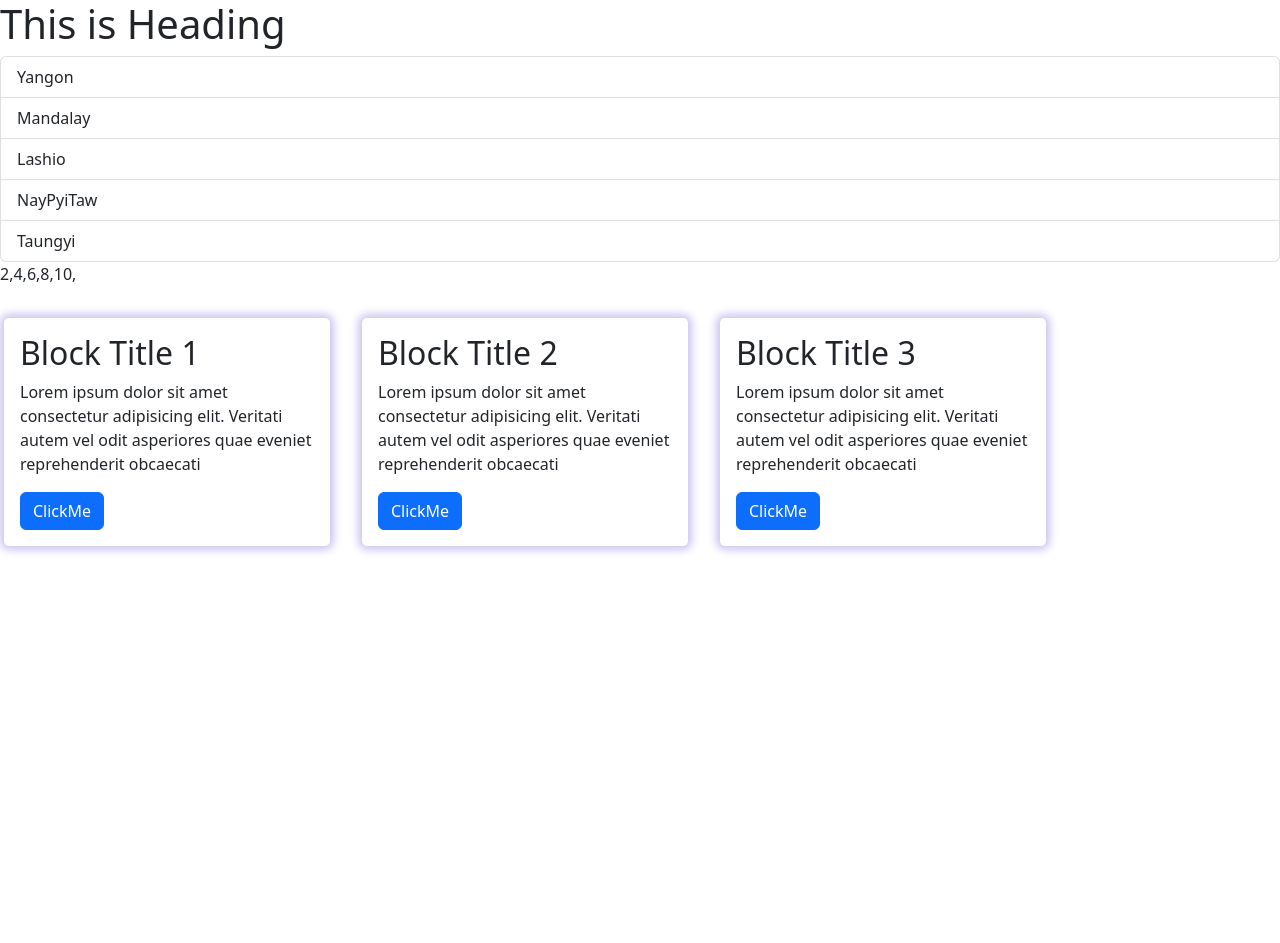
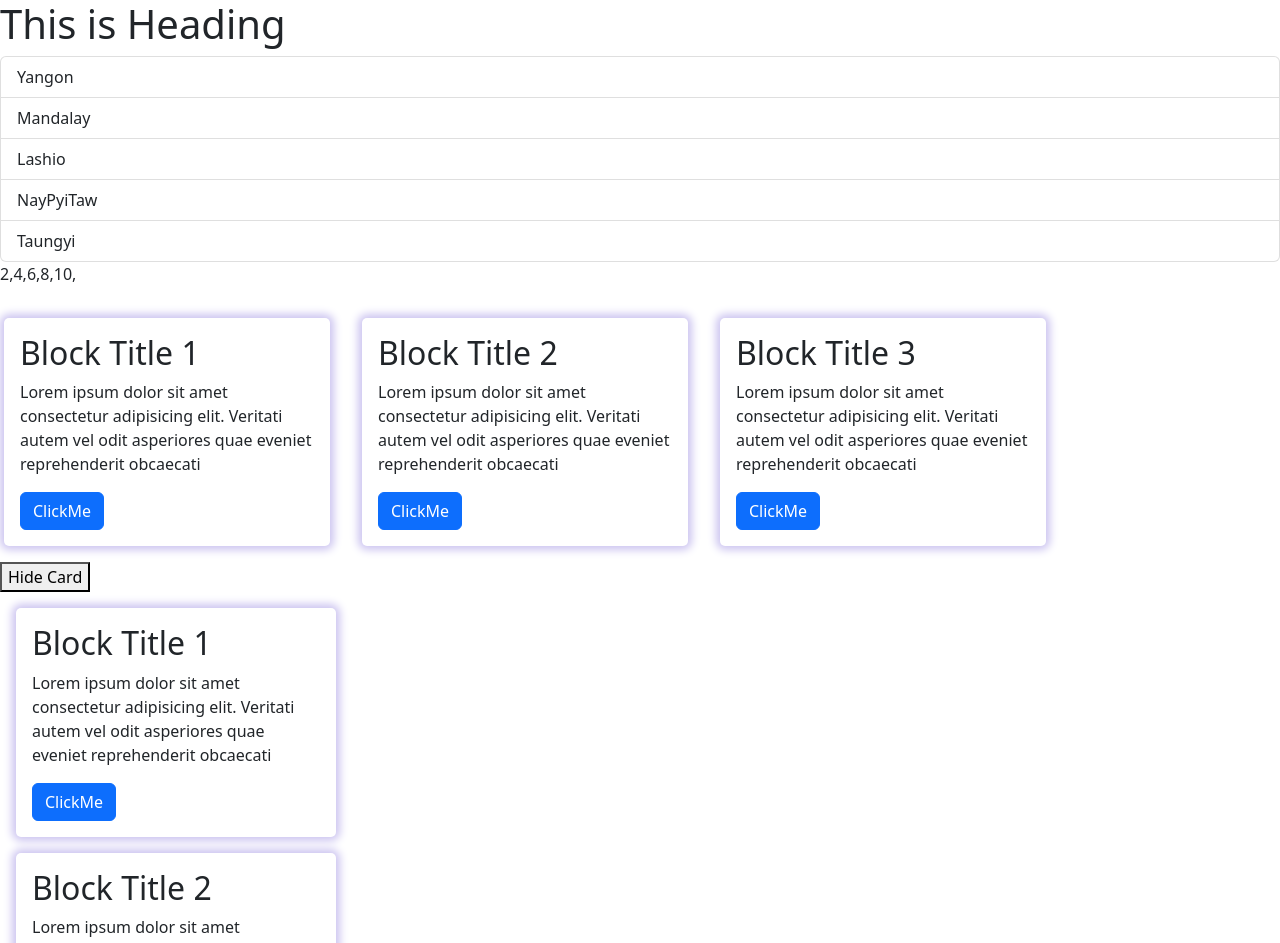
Before and after one commit to YeThura-424/first-react, a React (Vite) app: page / in a window 1280 px wide. Shown: the top 943 px of the page. Before the commit the page ends 800 px from the top, so only its background shows below. Built offline with nearby package versions, Linux system fonts and the light colour scheme; the HTML template or start-up script is replaced by a standard one.

Commit message:
class based component

```diff
--- a/src/App.tsx
+++ b/src/App.tsx
@@ -1,12 +1,14 @@
 // import Message from "./Message";
 import CardGroup from "./components/CardGroup";
 import ListGroup from "./components/ListGroup";
+import ExtraCard from "./components/ExtraCard";
 
 function App() {
   return (
     <div>
       <ListGroup />
       <CardGroup />
+      <ExtraCard />
     </div>
   );
 }
--- /dev/null
+++ b/src/components/ExtraCard.tsx
@@ -0,0 +1,54 @@
+import React, { Component, Fragment } from "react";
+
+class Cards extends Component {
+  style = {
+    margin: "16px",
+    padding: "16px",
+    borderRadius: "5px",
+    boxShadow: "0px 0px 9px 4px #ccc4f0",
+  };
+  cardArr = [
+    {
+      title: "Block Title 1",
+      description:
+        "Lorem ipsum dolor sit amet consectetur adipisicing elit. Veritati autem vel odit asperiores quae eveniet reprehenderit obcaecati",
+    },
+    {
+      title: "Block Title 2",
+      description:
+        "Lorem ipsum dolor sit amet consectetur adipisicing elit. Veritati autem vel odit asperiores quae eveniet reprehenderit obcaecati",
+    },
+    {
+      title: "Block Title 3",
+      description:
+        "Lorem ipsum dolor sit amet consectetur adipisicing elit. Veritati autem vel odit asperiores quae eveniet reprehenderit obcaecati",
+    },
+  ];
+  state = {
+    showCard: true,
+  };
+  blogCards = this.cardArr.map((item, index) => {
+    return (
+      <div className="example-card col-3" style={this.style} key={index}>
+        <h2>{item.title}</h2>
+        <p>{item.description}</p>
+        <button className="btn btn-primary">ClickMe</button>
+      </div>
+    );
+  });
+  toggleCards = () => {
+    this.setState({ showCard: !this.state.showCard });
+  };
+  render() {
+    return (
+      <Fragment>
+        <button onClick={this.toggleCards}>
+          {this.state.showCard ? "Hide Card" : "Show Card"}
+        </button>
+        {this.state.showCard ? this.blogCards : null}
+      </Fragment>
+    );
+  }
+}
+
+export default Cards;
```
